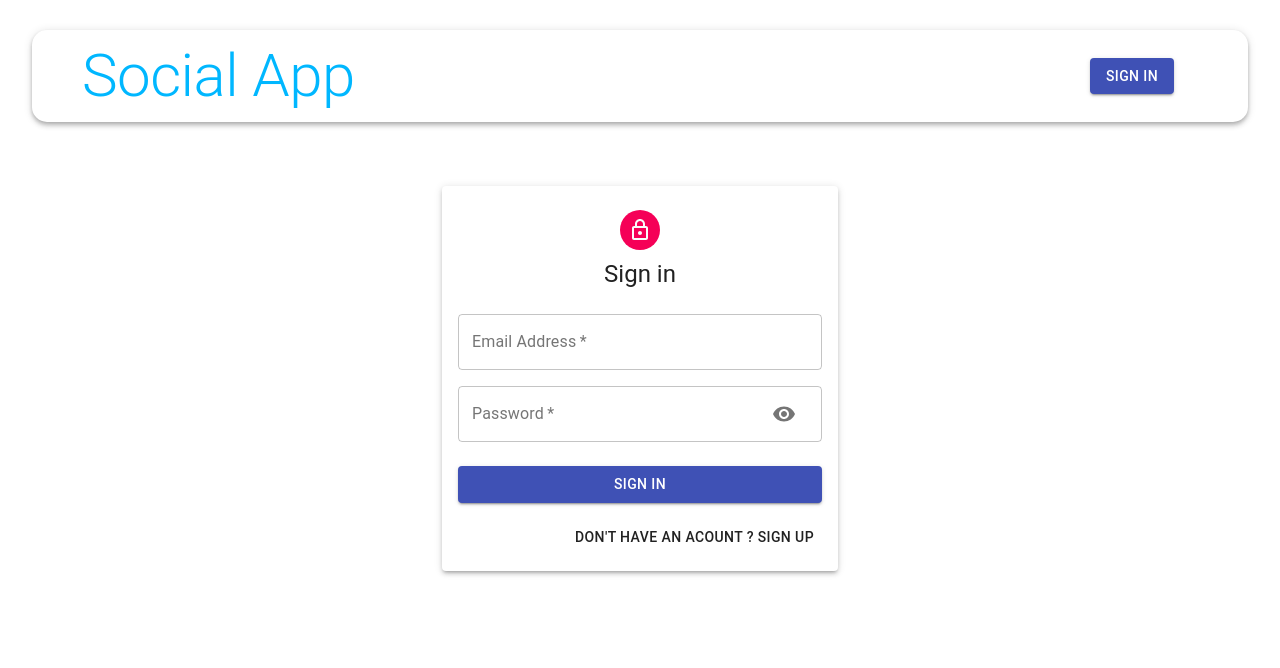
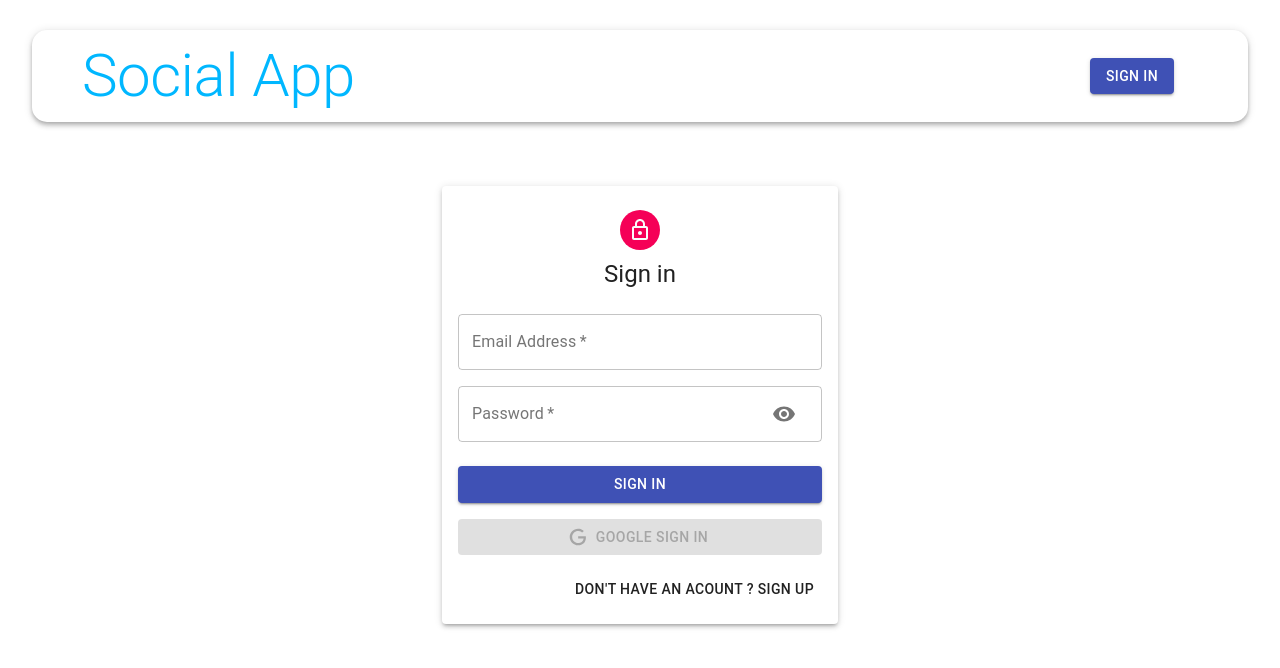
Before and after one commit to salih-g/social-app, a React (Create React App) app in the folder web-client/: page /auth in a window 1280 px wide. Shown: the top 668 px of the page. Built offline with nearby package versions, Linux system fonts and the light colour scheme.

Commit message:
WebClient:Google oAuth +

```diff
--- a/web-client/jsconfig.json
+++ /dev/null
@@ -1,6 +0,0 @@
-// {
-//     "compilerOptions": {
-//       "target": "es6"
-//     },
-//     "exclude": ["node_modules"]
-//   }
--- a/web-client/src/components/Navbar/index.js
+++ b/web-client/src/components/Navbar/index.js
@@ -1,5 +1,7 @@
-import React from 'react';
-import { Link } from 'react-router-dom';
+import React, { useEffect, useState } from 'react';
+import { Link, useHistory, useLocation } from 'react-router-dom';
+import { useDispatch } from 'react-redux';
+
 import {
 	AppBar,
 	Avatar,
@@ -13,7 +15,29 @@
 const Navbar = () => {
 	const classes = useStyles();
 
-	const user = null;
+	const dispatch = useDispatch();
+	const history = useHistory();
+	const location = useLocation();
+
+	const [user, setUser] = useState(
+		JSON.parse(localStorage.getItem('profile'))
+	);
+
+	useEffect(() => {
+		//const token = user?.token;
+
+		//JWT check
+
+		setUser(JSON.parse(localStorage.getItem('profile')));
+	}, [location]);
+
+	const logout = () => {
+		dispatch({ type: 'LOGOUT' });
+
+		history.push('/');
+
+		setUser(null);
+	};
 
 	return (
 		<AppBar
@@ -49,6 +73,7 @@
 							variant='contained'
 							className={classes.logout}
 							color='secondary'
+							onClick={logout}
 						>
 							Logout
 						</Button>
--- a/web-client/src/constants/actionTypes.js
+++ b/web-client/src/constants/actionTypes.js
@@ -3,3 +3,6 @@
 export const DELETE = 'DELETE';
 export const FETCH_ALL = 'FETCH_ALL';
 export const LIKE = 'LIKE';
+
+export const AUTH = 'AUTH';
+export const LOGOUT = 'LOGOUT';
--- /dev/null
+++ b/web-client/src/pages/Auth/icon.js
@@ -0,0 +1,12 @@
+import React from 'react';
+
+const icon = () => (
+	<svg style={{ width: '20px', height: '20px' }} viewBox='0 0 24 24'>
+		<path
+			fill='currentColor'
+			d='M21.35,11.1H12.18V13.83H18.69C18.36,17.64 15.19,19.27 12.19,19.27C8.36,19.27 5,16.25 5,12C5,7.9 8.2,4.73 12.2,4.73C15.29,4.73 17.1,6.7 17.1,6.7L19,4.72C19,4.72 16.56,2 12.1,2C6.42,2 2.03,6.8 2.03,12C2.03,17.05 6.16,22 12.25,22C17.6,22 21.5,18.33 21.5,12.91C21.5,11.76 21.35,11.1 21.35,11.1V11.1Z'
+		/>
+	</svg>
+);
+
+export default icon;
--- a/web-client/src/pages/Auth/index.js
+++ b/web-client/src/pages/Auth/index.js
@@ -1,4 +1,6 @@
 import React, { useState } from 'react';
+import { useDispatch } from 'react-redux';
+import { useHistory } from 'react-router-dom';
 
 import {
 	Avatar,
@@ -9,8 +11,10 @@
 	Container,
 } from '@material-ui/core';
 import LockOutlinedIcon from '@material-ui/icons/LockOutlined';
+import { GoogleLogin } from 'react-google-login';
 
 import Input from './Input';
+import Icon from './icon';
 
 import useStyles from './styles';
 
@@ -20,6 +24,9 @@
 	const [showPassword, setShowPassword] = useState(false);
 	const [isSignup, setIsSignup] = useState(false);
 
+	const dispatch = useDispatch();
+	const history = useHistory();
+
 	const handleShowPassword = () => setShowPassword(!showPassword);
 	const handleSubmit = () => {};
 	const handleChange = () => {};
@@ -27,6 +34,22 @@
 		setIsSignup(!isSignup);
 		setShowPassword(false);
 	};
+	const googleSuccess = async (res) => {
+		const result = res?.profileObj;
+		const token = res?.tokenId;
+
+		try {
+			dispatch({ type: 'AUTH', data: { result, token } });
+
+			history.push('/');
+		} catch (err) {
+			console.error(err);
+		}
+	};
+	const googleFailure = () => {
+		console.error('Google Sign In was unsuccesful. Try Again Later');
+	};
+
 	return (
 		<Container component='main' maxWidth='xs'>
 			<Paper className={classes.paper} elevation={3}>
@@ -77,6 +100,7 @@
 							/>
 						)}
 					</Grid>
+
 					<Button
 						type='submit'
 						fullWidth
@@ -86,6 +110,26 @@
 					>
 						{isSignup ? 'Sign Up' : 'Sign In'}
 					</Button>
+					{/*TODO: Do env */}
+					<GoogleLogin
+						clientId='90115290540-icctk5loo2oafue1tfs07eoocndv5den.apps.googleusercontent.com'
+						render={(renderProps) => (
+							<Button
+								className={classes.googleButton}
+								color='primary'
+								fullWidth
+								onClick={renderProps.onClick}
+								disabled={renderProps.disabled}
+								startIcon={<Icon />}
+								variant='contained'
+							>
+								Google Sign In
+							</Button>
+						)}
+						onSuccess={googleSuccess}
+						onFailure={googleFailure}
+						cookiePolicy='single_host_origin'
+					/>
 					<Grid container justify='flex-end'>
 						<Grid item>
 							<Button onClick={switchMode}>
--- /dev/null
+++ b/web-client/src/reducers/auth.js
@@ -0,0 +1,20 @@
+import { AUTH, LOGOUT } from '../constants/actionTypes';
+
+const authReducer = (state = { authData: null }, action) => {
+	switch (action.type) {
+		case AUTH:
+			localStorage.setItem(
+				'profile',
+				JSON.stringify({ ...action?.data })
+			);
+			return { ...state, authData: action?.data };
+		case LOGOUT:
+			localStorage.clear();
+			return { ...state, authData: null };
+
+		default:
+			return state;
+	}
+};
+
+export default authReducer;
--- a/web-client/src/reducers/index.js
+++ b/web-client/src/reducers/index.js
@@ -1,7 +1,9 @@
 import { combineReducers } from 'redux';
 
 import posts from './posts';
+import auth from './auth';
 
 export default combineReducers({
 	posts,
+	auth,
 });
--- a/web-client/src/reducers/posts.js
+++ b/web-client/src/reducers/posts.js
@@ -6,8 +6,7 @@
 	UPDATE,
 } from '../constants/actionTypes';
 
-// eslint-disable-next-line import/no-anonymous-default-export
-export default (posts = [], action) => {
+const postReducers = (posts = [], action) => {
 	switch (action.type) {
 		case FETCH_ALL:
 			return action.payload;
@@ -27,3 +26,5 @@
 			return posts;
 	}
 };
+
+export default postReducers;
```
Also changed, not shown: 1 other file (tests, documents, lock files or other folders).
